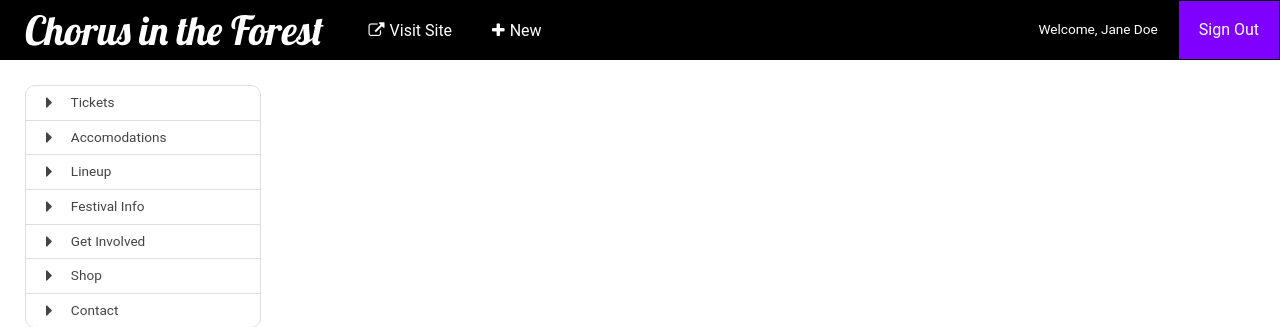
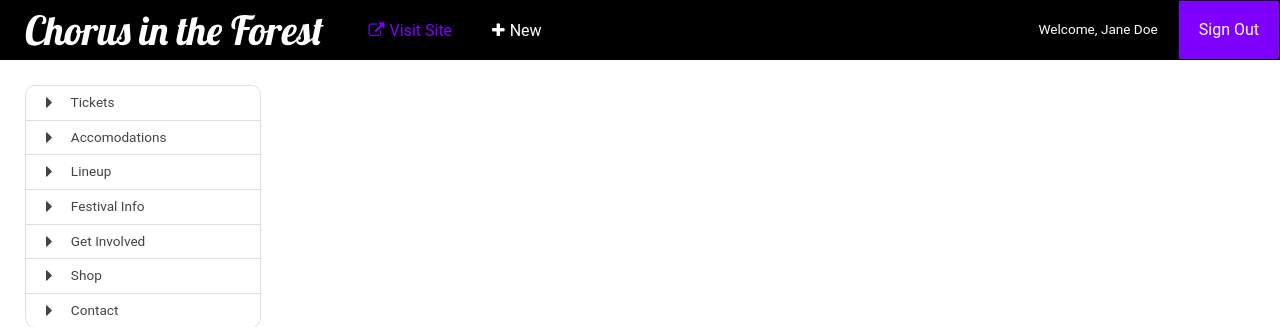
Before and after one commit to Cart47/PHP, a PHP site: page /cms.php in a window 1280 px wide, with the pointer over the restyled element. Shown: the top 327 px of the page. Run offline with PHP 8.4, Linux system fonts and the light colour scheme.

Commit message:
quick change to hover in cms header menu

```diff
--- a/css/cms.css
+++ b/css/cms.css
@@ -24,6 +24,9 @@ body {
     padding: 22px 20px;
     text-decoration: none;
     color: #fff; }
+
+#cms-top-nav li a:hover {
+    color: #7f00ff; }
 
 #user {
     float: right;
```
